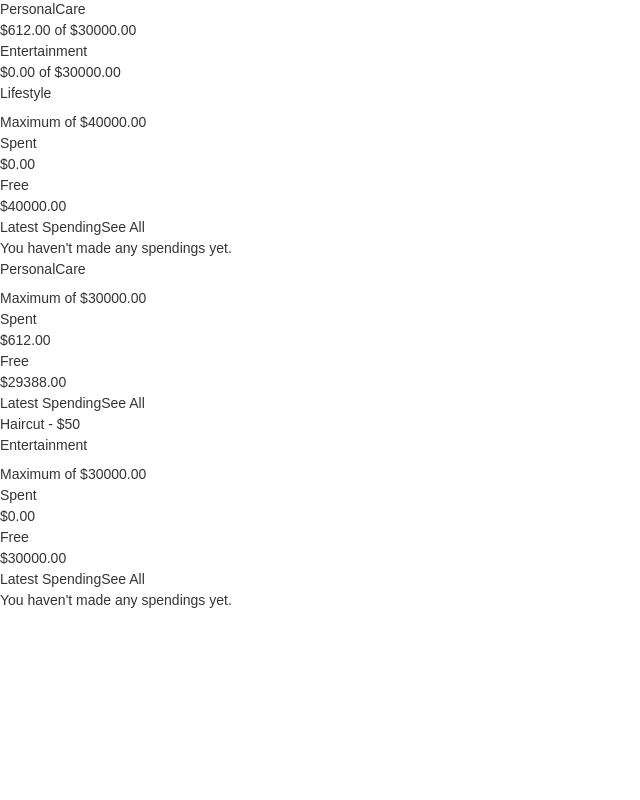
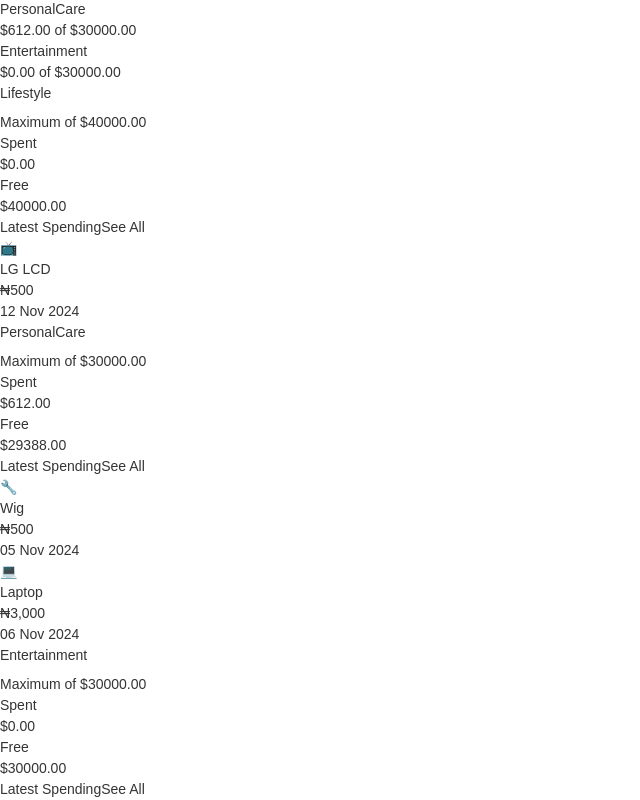
Before and after one commit to Adebola-Christianah/personal-finance-frontend, a React (Vite) app: page /budgets in a window 1280 px wide. Shown: the part 588-1388 px from the top of the page, without its empty margins (0-640 px from the left). Before the commit the page ends 1199 px from the top, so only its background shows below. Built offline with nearby package versions, Linux system fonts and the light colour scheme.

Commit message:
edited the app name

```diff
--- a/index.html
+++ b/index.html
@@ -4,7 +4,7 @@
     <meta charset="UTF-8" />
     <link rel="icon" type="image/svg+xml" href="/vite.svg" />
     <meta name="viewport" content="width=device-width, initial-scale=1.0" />
-    <title>Vite + React + TS</title>
+    <title>Personal Finance App</title>
   </head>
   <body class="bg-[#f8f5f1]">
     <div id="root"></div>
--- a/src/components/TransactionCard.tsx
+++ b/src/components/TransactionCard.tsx
@@ -1,11 +1,13 @@
 import React from 'react';
 import { motion } from 'framer-motion';
+import { TransactionProps } from './ui/TransactionComponent';
+import { TransactionItem } from './ui/TransactionComponent';
 
 interface TransactionCardProps {
   title: string;
   maxAmount: number;
   spentAmount: number;
-  latestSpending?: string;
+  latestSpending?:TransactionProps[];
   color?:string
 }
 
@@ -44,7 +46,7 @@ const TransactionCard: React.FC<TransactionCardProps> = ({
       </div>
 
       {/* Progress Bar */}
-      <div className="h-4 bg-[#f8f5f1] rounded-full mb-2">
+      <div className="h-6 bg-[#f8f5f1] rounded-full mb-2">
         <motion.div
           className="h-full bg-gray-500 rounded-full"
           style={{ width: `${(spentAmount / maxAmount) * 100}%` }}
@@ -60,17 +62,26 @@ const TransactionCard: React.FC<TransactionCardProps> = ({
           initial={{ opacity: 0 }}
           animate={{ opacity: 1 }}
           transition={{ delay: 0.2 }}
-        >
-          <div className="font-semibold text-gray-900">Spent</div>
-          <div className="text-gray-500">${spentAmount.toFixed(2)}</div>
+        ><div className="flex items-center gap-3">
+          <div className="h-11 w-1 rounded-xl" style={{backgroundColor:color?color:'#6b7280'}}></div>
+       <div className='h-full'>
+       <div className="text-gray-500 text-xs">Spent</div>
+       <div className=" font-semibold text-gray-900">${spentAmount.toFixed(2)}</div>
+       </div>
+        </div>
+
         </motion.div>
         <motion.div
           initial={{ opacity: 0 }}
           animate={{ opacity: 1 }}
           transition={{ delay: 0.3 }}
         >
-          <div className="font-semibold text-gray-900">Free</div>
-          <div className="text-gray-500">${freeAmount.toFixed(2)}</div>
+          <div className="flex items-center gap-3">
+          <div className="h-11 w-1 rounded-xl" style={{backgroundColor:'#f8f5f1'}}></div>
+          <div className="h-full">  <div className="text-xs text-gray-500">Free</div>
+          <div className="font-semibold text-gray-900">${freeAmount.toFixed(2)}</div></div>
+          </div>
+
         </motion.div>
       </div>
 
@@ -91,7 +102,9 @@ const TransactionCard: React.FC<TransactionCardProps> = ({
           </motion.span>
         </div>
         <p className="text-gray-500 text-sm text-center my-3">
-          {latestSpending || "You haven't made any spendings yet."}
+        {latestSpending?.map((transaction, index) => (
+      <TransactionItem key={index} {...transaction}  />
+    ))}
         </p>
       </motion.div>
     </motion.div>
--- a/src/components/ui/ModalComponent.tsx
+++ b/src/components/ui/ModalComponent.tsx
@@ -11,11 +11,11 @@ const Modal: React.FC<ModalProps> = ({ isOpen, onClose, children, modalTitle })
   if (!isOpen) return null;
 
   return (
-    <div className="fixed inset-0 flex justify-center items-center ">
+    <div className="fixed z-20 inset-0 flex justify-center items-center ">
       {/* Background overlay for modal */}
       <div
         onClick={onClose}
-        className="absolute inset-0 bg-black bg-opacity-50 z-10"
+        className="absolute inset-0 bg-black bg-opacity-50 z-40"
       ></div>
 
       {/* Modal content */}
--- a/src/components/ui/TransactionComponent.tsx
+++ b/src/components/ui/TransactionComponent.tsx
@@ -2,7 +2,7 @@ import React from 'react';
 
 type TransactionType = 'Wig' | 'Laptop' | 'LG LCD';
 
-interface TransactionProps {
+export interface TransactionProps {
   type: TransactionType;
   amount: number;
   description: string;
@@ -22,7 +22,7 @@ const getTransactionStyle = (type: TransactionType) => {
   }
 };
 
-const TransactionItem: React.FC<TransactionProps> = ({ type, amount, description, date }) => {
+export const TransactionItem: React.FC<TransactionProps> = ({ type, amount, description, date }) => {
   const { icon, bgColor } = getTransactionStyle(type);
 
   return (
--- a/src/pages/Budject.tsx
+++ b/src/pages/Budject.tsx
@@ -1,10 +1,12 @@
-import {useState} from 'react';
+import { useState } from 'react';
 import { motion } from 'framer-motion';
 import TransactionCard from '@/components/TransactionCard';
 import DoughnutChart from '@/components/ui/doughnourght';
-// import { SingleValue } from 'react-select';
 import { Plus } from 'lucide-react';
 import PageHeader from '@/components/ui/PageHeader';
+import ColorSelect, { ColourOption } from '@/components/ui/ColorSelect';
+import { SingleValue } from 'react-select';
+import Modal from '../components/ui/ModalComponent';
 
 const Budject = () => {
   type Category = {
@@ -14,20 +16,37 @@ const Budject = () => {
     color: string;
   };
 
+  const [selectedColor, setSelectedColor] = useState<SingleValue<ColourOption>>(null);
+  const [showModal, setShowModal] = useState(false);
+
+  const handleColorChange = (selectedOption: SingleValue<ColourOption>) => setSelectedColor(selectedOption);
+
   const categories: Category[] = [
     { name: 'Lifestyle', amountSpent: 0, budget: 40000, color: '#FF6384' },
     { name: 'PersonalCare', amountSpent: 612, budget: 30000, color: '#FFCE56' },
     { name: 'Entertainment', amountSpent: 0, budget: 30000, color: '#36A2EB' },
   ];
-  const [showModal, setShowModal] = useState(false);
-  // const [selectedColor, setSelectedColor] = useState<SingleValue<ColourOption>>(null);
+
   return (
     <div>
-       <PageHeader icon={<Plus color="#fbf4f4" />} pageTitle="Budgets" buttonText="New Budget"   onclick={() => setShowModal(true)}/>
+      <Modal isOpen={showModal} onClose={() => setShowModal(false)} modalTitle="Add new budget">
+        <div className="text-gray-500">Choose a category to set a spending budget. These categories can help you monitor spending.</div>
+        <p className="mt-4 mb-1 font-semibold text-gray-500">Theme</p>
+        <ColorSelect value={selectedColor} onChange={handleColorChange} />
+        <button
+          onClick={() => setShowModal(false)}
+          className="bg-gray-800 w-full text-white rounded-lg px-4 py-2 mt-4 h-12"
+        >
+          Close
+        </button>
+      </Modal>
+
+      <PageHeader icon={<Plus color="#fbf4f4" />} pageTitle="Budgets" buttonText="New Budget" onclick={() => setShowModal(true)} />
+
       <div className="flex flex-col md:flex-row gap-4">
         {/* Spending Summary Section */}
         <motion.div
-          className="bg-white h-full w-full md:w-[45%] rounded-xl p-3"
+          className="bg-white h-full w-full md:w-[40%] rounded-xl p-3"
           initial={{ opacity: 0, x: -50 }}
           animate={{ opacity: 1, x: 0 }}
           transition={{ duration: 0.5 }}
@@ -45,7 +64,7 @@ const Budject = () => {
                 animate={{ opacity: 1, y: 0 }}
                 transition={{ delay: index * 0.2, duration: 0.5 }}
               >
-                <div className={`w-1  h-8`} style={{background:category.color}}/>
+                <div className="w-1 h-8" style={{ background: category.color }} />
                 <div className="flex-1">
                   <span className="font-medium text-gray-700">{category.name}</span>
                 </div>
@@ -60,36 +79,22 @@ const Budject = () => {
 
         {/* Transaction Cards Section */}
         <motion.div
-          className="space-y-4 w-full md:w-[55%]"
+          className="space-y-4 w-full md:w-[60%]"
           initial={{ opacity: 0, x: 50 }}
           animate={{ opacity: 1, x: 0 }}
           transition={{ duration: 0.5, delay: 0.3 }}
         >
-          <TransactionCard
-            title="Lifestyle"
-            maxAmount={40000}
-            spentAmount={0}
-            latestSpending=""
-            color='#FF6384'
-          />
-          <TransactionCard
-            title="PersonalCare"
-            maxAmount={30000}
-            spentAmount={612}
-            latestSpending="Haircut - $50"
-            color='#FFCE56'
+          <TransactionCard title="Lifestyle" maxAmount={40000} spentAmount={0}  color="#FF6384" latestSpending={[ { type: 'LG LCD', amount: 500, description: 'LG LCD', date: '12 Nov 2024' },]}/>
+          <TransactionCard title="PersonalCare" maxAmount={30000} spentAmount={612} latestSpending={[
+  { type: 'Wig', amount: 500, description: 'Wig', date: '05 Nov 2024' },
+  { type: 'Laptop', amount: 3000, description: 'Laptop', date: '06 Nov 2024' },
 
-          />
-          <TransactionCard
-            title="Entertainment"
-            maxAmount={30000}
-            spentAmount={0}
-            color='#36A2EB'
-          />
+]} color="#FFCE56" />
+          <TransactionCard title="Entertainment" maxAmount={30000} spentAmount={0} color="#36A2EB" />
         </motion.div>
       </div>
     </div>
   );
-}
+};
 
 export default Budject;
--- a/src/pages/Pot.tsx
+++ b/src/pages/Pot.tsx
@@ -1,12 +1,14 @@
-import React from 'react';
+import React,{useState} from 'react';
 import { motion } from 'framer-motion';
-
+import { Plus } from 'lucide-react';
+import Modal from '../components/ui/ModalComponent';
 interface PotCardProps {
   title: string;
   savedAmount: number;
   targetAmount: number;
   color: string;
 }
+import PageHeader from '@/components/ui/PageHeader';
 
 const PotDashboard: React.FC = () => {
   const data: PotCardProps[] = [
@@ -16,10 +18,32 @@ const PotDashboard: React.FC = () => {
     { title: 'Rainy Days', savedAmount: 0, targetAmount: 3000, color: '#f0ad4e' },
     { title: 'Travel', savedAmount: 0, targetAmount: 7000, color: '#6c757d' },
   ];
-
+  const [showModal, setShowModal] = useState(false);
   return (
     <div className="">
-      <div className="grid gap-6 md:grid-cols-2 lg:grid-cols-3 w-full max-w-screen-lg">
+        <Modal isOpen={showModal} onClose={() => setShowModal(false)} modalTitle='Add new pot'>
+        <div className="mt-4">
+          <label htmlFor="transactionName" className="text-gray-600 text-sm font-semibold mb-2 ">
+        Amount
+      </label>
+        <input
+          type="number"
+          id="transactionName"
+          placeholder="e.g 2000"
+          value=''
+        //   onChange={handleInputChange}
+          className="w-full rounded-lg border border-gray-300  px-3 py-2 focus:outline-none  focus:border-gray-800 focus:border-2"
+        />
+      </div>
+        <button
+            onClick={() => setShowModal(false)}
+            className="bg-gray-800 w-full text-white rounded-lg px-4 py-2 mt-4 h-12"
+          >
+            Close
+          </button>
+        </Modal>
+         <PageHeader icon={<Plus color="#fbf4f4" />} pageTitle="Pots" buttonText="New Pot"   onclick={() => setShowModal(true)}/>
+      <div className="grid gap-6 md:grid-cols-2 lg:grid-cols-3 w-full ">
         {data.map((item, index) => (
           <motion.div
             key={index}
```
Also changed, not shown: src/components/ui/doughnourght.tsx (+21 -60 lines).
